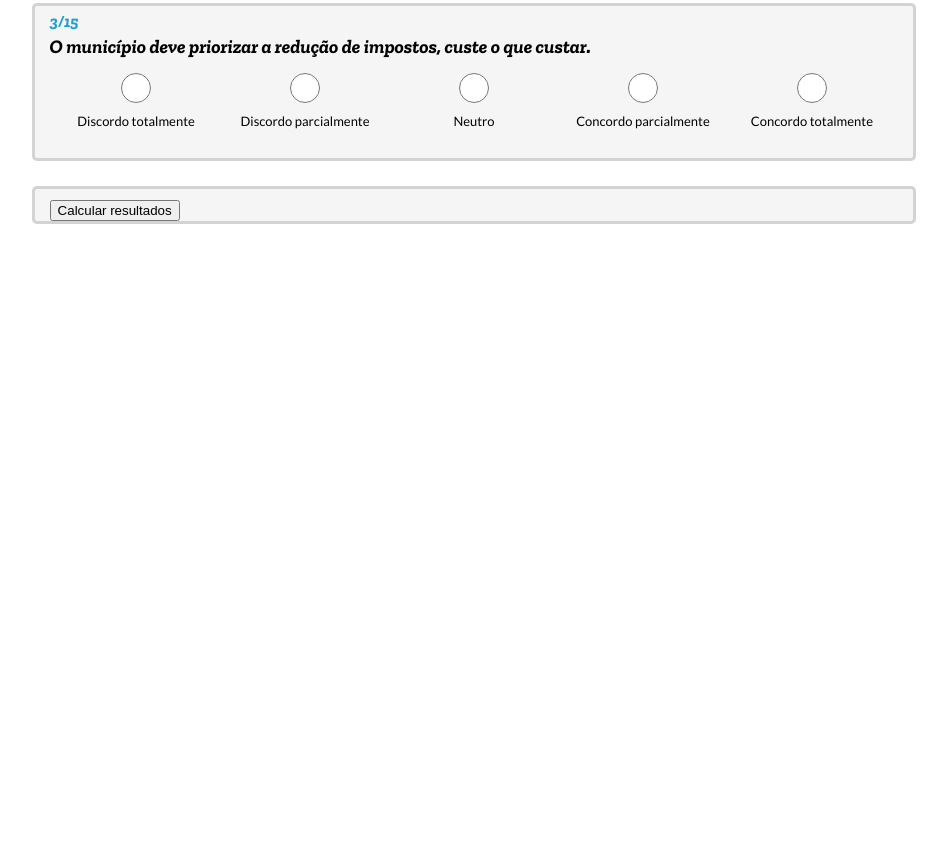
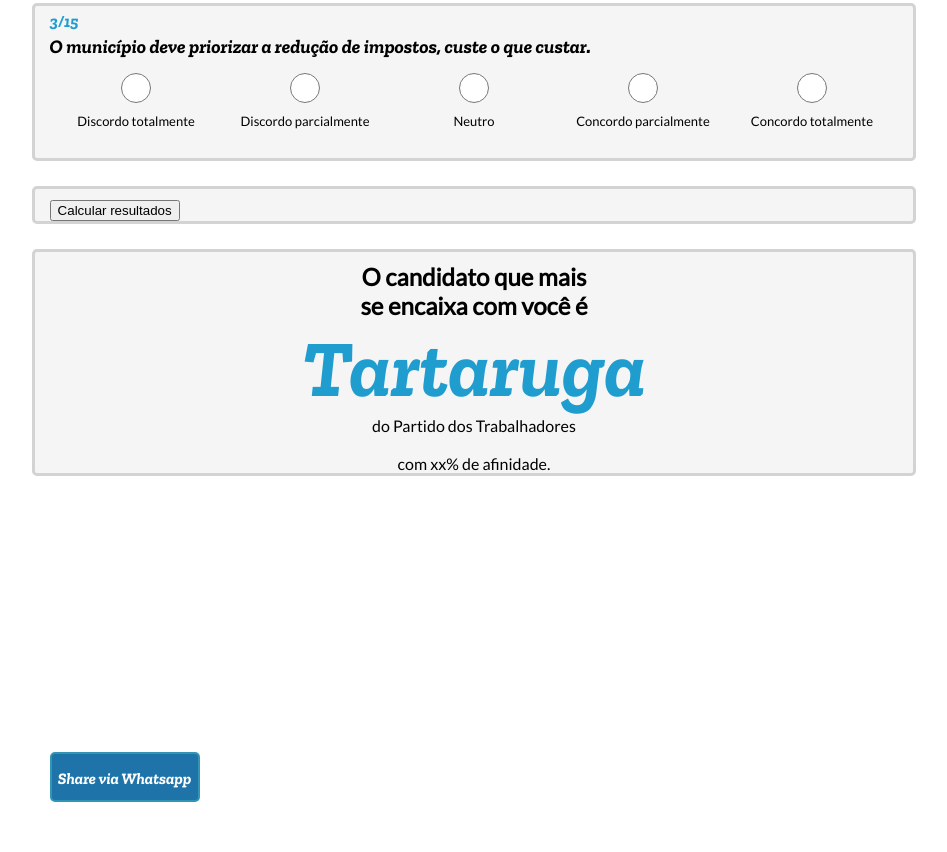
Before and after one commit to brizzigui/prefeitometro, a plain HTML site: page test.html in a window 1280 px wide. Shown: the part 857-1709 px from the top of the page, without its empty margins (166-1113 px from the left). Before the commit the page ends 1171 px from the top, so only its background shows below. Drawn offline with nearby package versions, Linux system fonts and the light colour scheme.

Commit message:
feat: improves test, starts result display and share

```diff
--- a/style.css
+++ b/style.css
@@ -392,3 +392,25 @@ a.button:hover
         width: 90%;
     }
 }
+
+.winning_text
+{
+    font-family: 'Lato', sans-serif;
+    text-align: center;
+    margin: auto;
+    text-wrap: balance;
+    width: 250px;
+}
+
+
+.winning_candidate
+{
+    font-family: 'Zilla Slab', serif;
+    text-align: center;
+    font-size: 5em;
+
+    color: rgb(32, 157, 207);
+
+    margin-bottom: 0px;
+    margin-top: 0px;
+}
--- a/test.html
+++ b/test.html
@@ -26,7 +26,7 @@
             </h1>
         </div>
 
-        <div class="questionary">
+        <div class="questionary" id="questionary">
             <div class="question_box">
                 <h1 style="font-family: 'Zilla Slab', serif;">
                     Como funciona?
@@ -169,6 +169,26 @@
             </div>
         </div>
 
+        <div class="questionary" id="results">
+            <div class="question_box" id="result_box">
+                <h2 class="winning_text">
+                    O candidato que mais se encaixa com você é
+                </h2>
+
+                <h1 class="winning_candidate">
+                    Tartaruga
+                </h1>
+
+                <p class="winning_text">do Partido dos Trabalhadores</p>
+                <br>
+                <p class="winning_text">com <span id="winner_percent">xx</span>% de afinidade.</p>
+
+                <div class="button_box">
+                    <a class="button" href="whatsapp://send?text=The text to share!" data-action="share/whatsapp/share">Share via Whatsapp</a>
+                </div>
+            </div>
+        </div>
+
         <footer class="footer">
             <div class="footer_text">
                 <p>Made by <a href="https://github.com/brizzigui">Guilherme Brizzi</a> with <3</p>
```
Also changed, not shown: script.js (+7 -0 lines).
